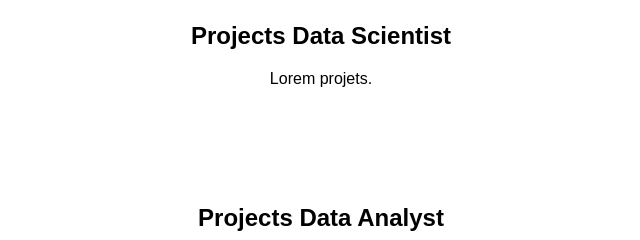
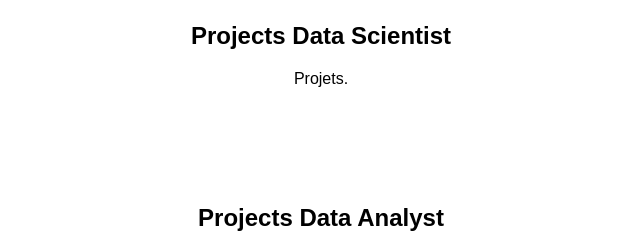
Before and after one commit to manongeorget/manongeorget.github.io, a plain HTML site: page index.html in a window 1280 px wide. Shown: the part 410-650 px from the top of the page, 319-959 px from the left. Drawn offline with Linux system fonts and the light colour scheme; a script that the page names is missing.

Commit message:
Update index.html

```diff
--- a/index.html
+++ b/index.html
@@ -24,7 +24,7 @@
 
     <section id="science">
         <h2>Projects Data Scientist</h2>
-        <p>Lorem projets.</p>
+        <p>Projets.</p>
     </section>
 
     <section id="analyst">
```
